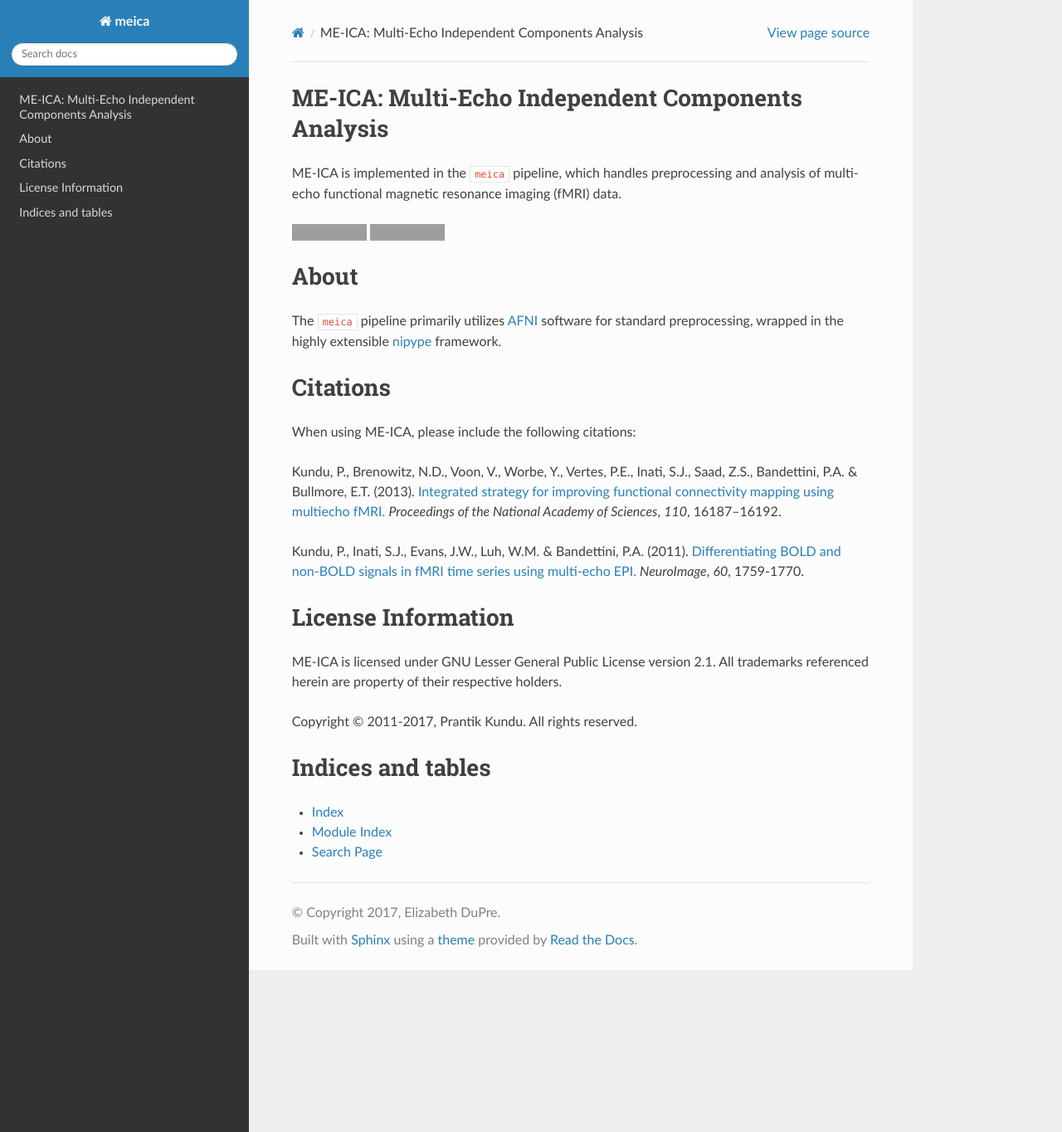
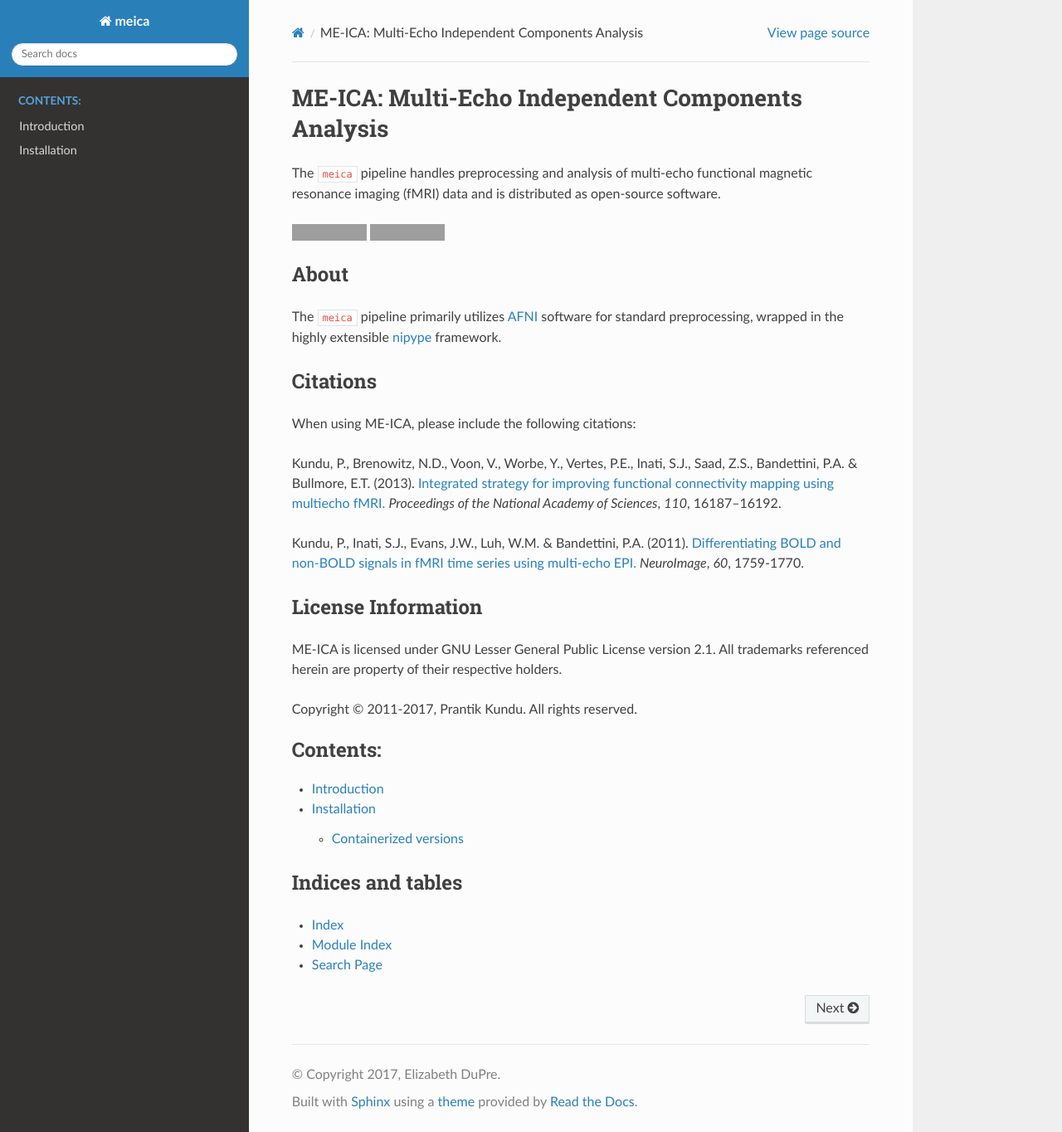
Before and after one commit to ME-ICA/me-ica, a Sphinx documentation site: the page built from docs/index.rst, in a window 1280 px wide and 1364 px high. Shown: the whole window at 83% size. Built offline with Sphinx 7.4.7 and the Read the Docs theme 2.0.0, drawn with Linux system fonts in a browser that asks for light colours; grey boxes are pictures that could not be loaded.

Commit message:
[DOC] Initial explanation of installation

```diff
--- a/docs/index.rst
+++ b/docs/index.rst
@@ -8,7 +8,8 @@
 ME-ICA: Multi-Echo Independent Components Analysis
 ==================================================
 
-ME-ICA is implemented in the ``meica`` pipeline, which handles preprocessing and analysis of multi-echo functional magnetic resonance imaging (fMRI) data.
+The ``meica`` pipeline handles preprocessing and analysis of multi-echo functional magnetic resonance imaging (fMRI) data
+and is distributed as open-source software.
 
 .. image:: https://circleci.com/gh/emdupre/me-ica/tree/py3.svg?style=shield&circle-token=:circle-token
    :target: https://circleci.com/gh/emdupre/me-ica/tree/py3
@@ -17,7 +18,7 @@
    :target: https://opensource.org/licenses/LGPL-2.1
 
 About
-=====
+-----
 
 The ``meica`` pipeline primarily utilizes `AFNI`_ software for standard preprocessing, wrapped in the highly extensible `nipype`_ framework.
 
@@ -25,7 +26,7 @@
 .. _nipype: http://nipype.readthedocs.io/en/latest/
 
 Citations
-=========
+---------
 
 When using ME-ICA, please include the following citations:
 
@@ -44,7 +45,7 @@
 .. _Differentiating BOLD and non-BOLD signals in fMRI time series using multi-echo EPI.: http://dx.doi.org/10.1016/j.neuroimage.2011.12.028
 
 License Information
-===================
+-------------------
 
 ME-ICA is licensed under GNU Lesser General Public License version 2.1.
 All trademarks referenced herein are property of their respective holders.
@@ -56,10 +57,12 @@
    :maxdepth: 2
    :caption: Contents:
 
+   introduction
+   installation
 
 
 Indices and tables
-==================
+------------------
 
 * :ref:`genindex`
 * :ref:`modindex`
--- /dev/null
+++ b/docs/introduction.rst
@@ -0,0 +1,2 @@
+Introduction
+============
```
Also changed, not shown: docs/installation.rst (added, +18 -0 lines).
